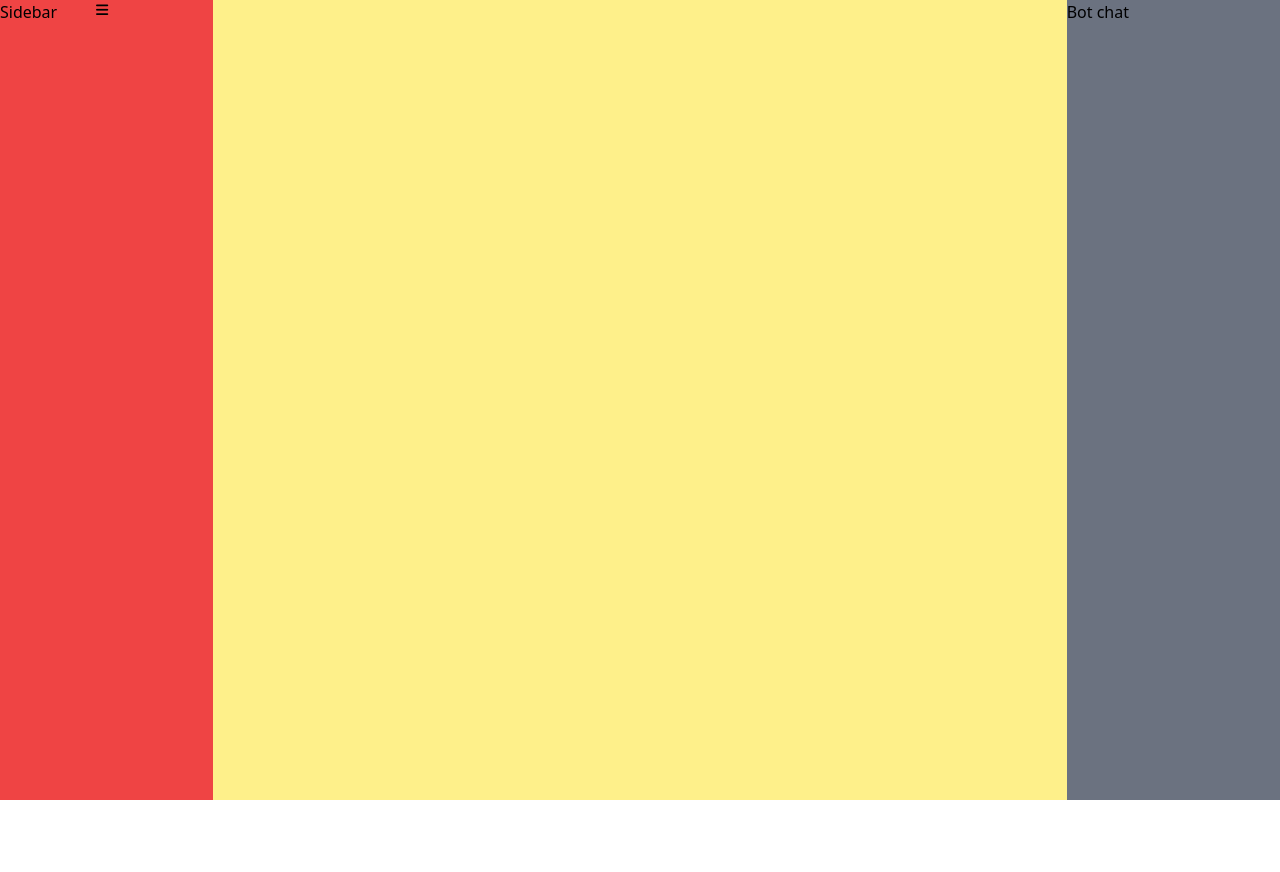
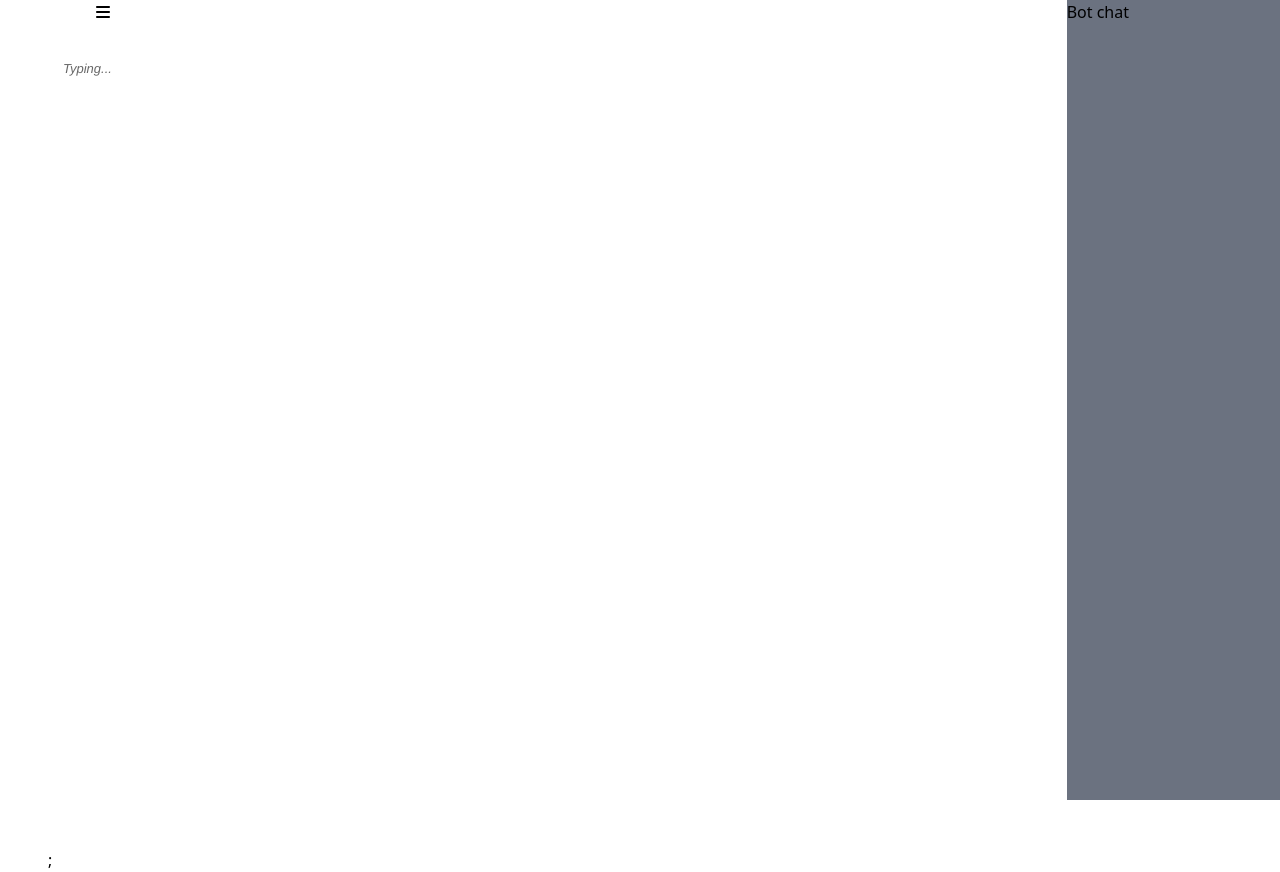
Before and after one commit to FullsnackDevs/Mentary, a React (Create React App) app: page / in a window 1280 px wide. Before the commit the page ends 800 px from the top, so only its background shows below. Built offline with nearby package versions, Linux system fonts and the light colour scheme.

Commit message:
update diary

```diff
--- a/src/App.js
+++ b/src/App.js
@@ -1,31 +1,39 @@
 import Editor from "./components/Editor";
 import Bot from "./components/Bot";
 import Sidebar from "./components/Sidebar";
-import { useEffect, useState} from "react";
-
-
+import "./index.css";
+import { useEffect, useState } from "react";
 
 export default function App() {
-  const [state, setState] = useState(true);
+  const [state, setState] = useState(false);
 
   useEffect(() => {
-      const menuIcon = document.querySelector("i.menu-icon");
+    const menuIcons = document.querySelectorAll("button.menu-btn");
+    menuIcons.forEach((menuIcon) =>
       menuIcon.addEventListener("click", () => {
-          setState(!state);
-      });
+        setState(!state);
+      })
+    );
   });
 
-
-  return(
+  return (
     <div className="flex justify-between h-screen w-full">
-      <i className="menu-icon fa-solid fa-bars text-sm fixed top-0 left-24 z-10"></i>
-      <div className={state ? "sidebar fixed left-0 w-1/6 top-0 h-full bg-red-500" : "sidebar fixed left-0 w-16 top-0 h-full bg-red-500 invisible"}>
-          <Sidebar/>
+      <button className="menu-btn menu-icon fixed top-0 left-24 z-10">
+        <i className="fa-solid fa-bars"></i>
+      </button>
+      <div
+        className={
+          state
+            ? "sidebar fixed left-0 w-1/6 top-0 h-full bg-red-500"
+            : "sidebar fixed left-0 w-16 top-0 h-full bg-red-500 invisible"
+        }
+      >
+      <Sidebar/>
       </div>
-      <Editor/>
-      <div className="fixed right-0 top-0 w-1/6 h-full bg-gray-500">
-          <Bot/>
+      <Editor />
+      <div className="right-0 top-0 w-1/6 h-full bg-gray-500">
+        <Bot />
       </div>
     </div>
-  )
+  );
 }
--- a/src/components/Editor.jsx
+++ b/src/components/Editor.jsx
@@ -1,6 +1,58 @@
-export default function Editor(){
-    return(
-        <div className="bg-yellow-200 w-full h-full">
+import { useState } from 'react';
+import ReactQuill from 'react-quill';
+import 'react-quill/dist/quill.bubble.css';
+
+function Editor(){
+    Editor.formats = [
+        'header',
+        'size',
+        'bold',
+        'italic',
+        'underline',
+        'strike',
+        'blockquote',
+        'list',
+        'bullet',
+        'indent',
+        'link',
+        'image',
+        'color',
+      ];
+
+      Editor.modules = {
+        toolbar: [
+          [{ 'header': '1'}, {'header': '2'}],
+          [{size: []}],
+          ['bold', 'italic', 'underline', 'strike', 'blockquote'],
+          [{'list': 'ordered'}, {'list': 'bullet'},
+           {'indent': '-1'}, {'indent': '+1'}],
+          ['link', 'image', 'video'],
+          ['clean']
+        ],
+        clipboard: {
+          // toggle to add extra line breaks when pasting HTML:
+          matchVisual: false,
+        }
+      }
+
+
+
+    const [value, setValue] = useState('');
+
+
+
+    return (
+        <div id="editor" className='h-full w-5/6 p-12'>
+            <ReactQuill
+                theme="bubble"
+                value={value} onChange={setValue}
+                className='h-screen w-full'
+                placeholder="Typing..."
+                bounds={'#editor'}
+                formats={Editor.formats}
+                modules={Editor.modules}
+            />;
         </div>
     )
 }
+export default Editor
```
